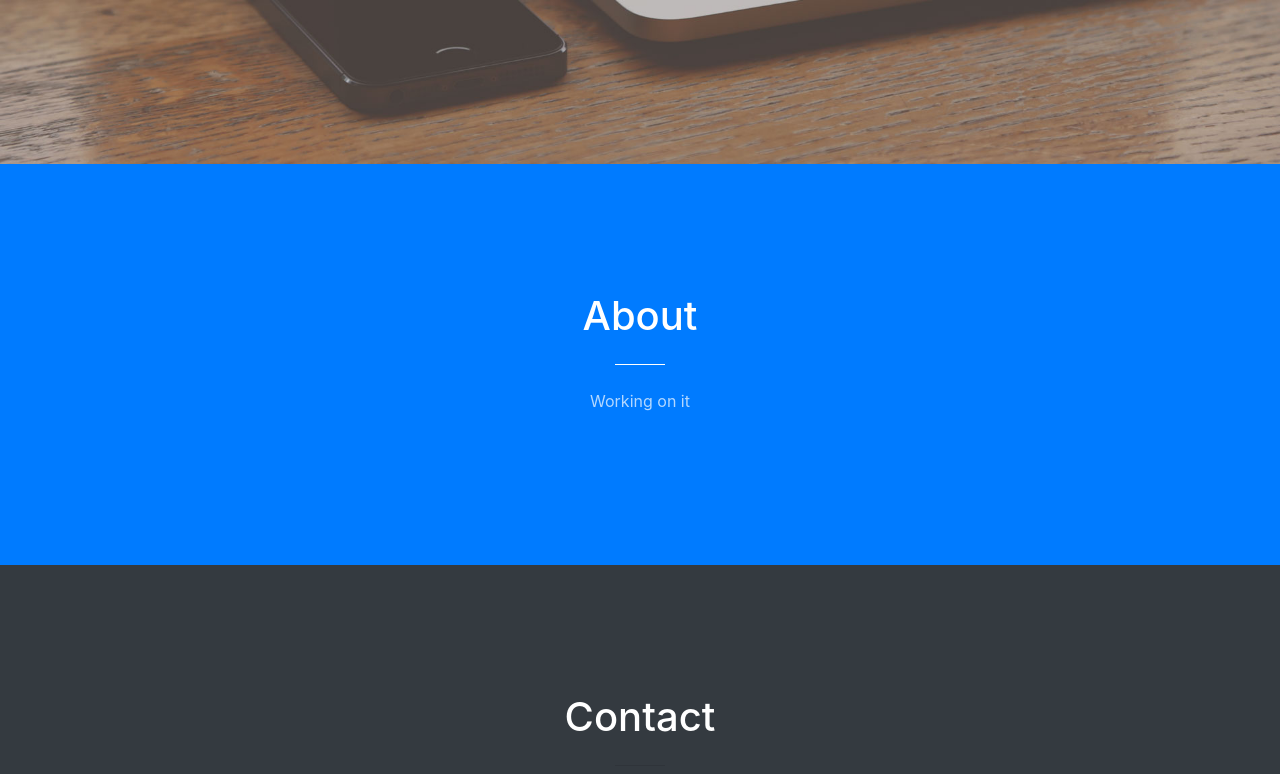
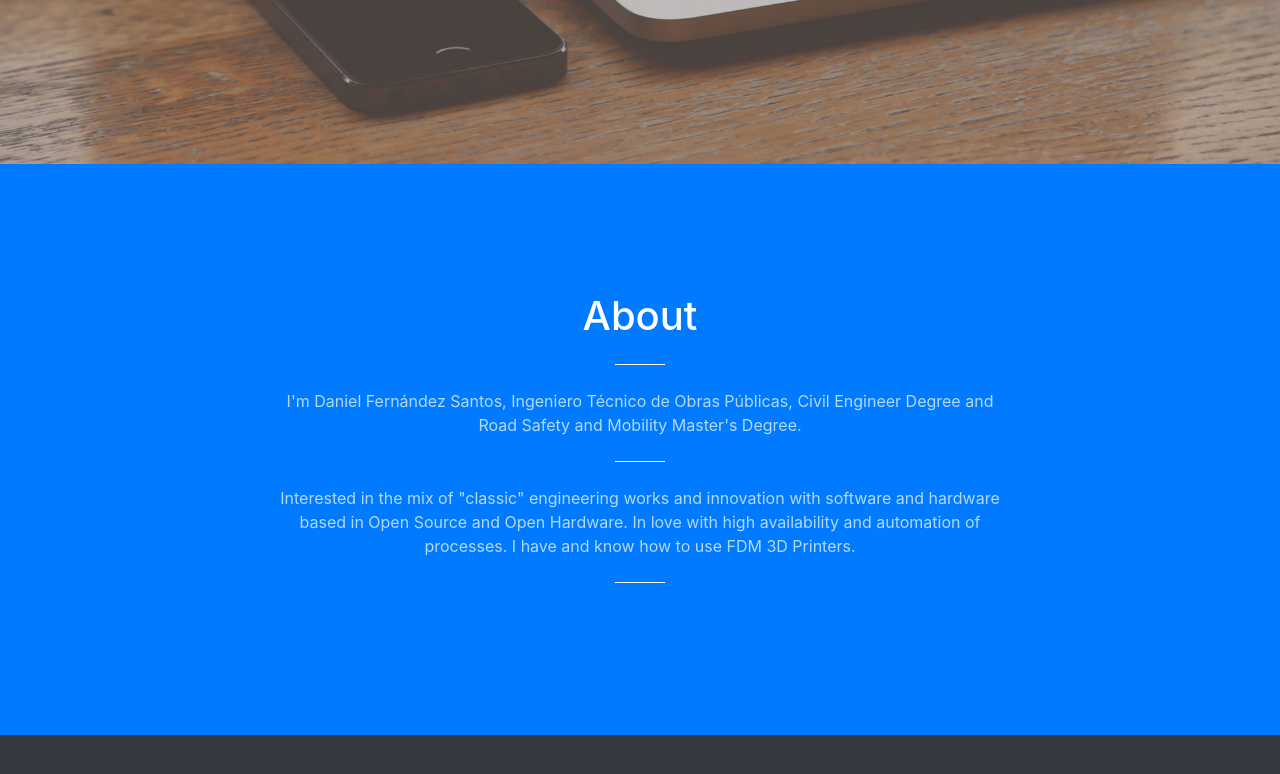
Before and after one commit to danifernandezs/danifernandezs.github.io, a website with bundled scripts: page index.html in a window 1280 px wide. Shown: the part 636-1410 px from the top of the page. Built offline with nearby package versions, Linux system fonts and the light colour scheme.

Commit message:
Masters Degree and first version for the about section

```diff
--- a/index.html
+++ b/index.html
@@ -7,20 +7,21 @@
     <meta name="description" content="">
     <meta name="author" content="">
 
+<!-- My name - Title of WebSite -->
     <title>Daniel Fern&aacute;ndez Santos</title>
 
-    <!-- Bootstrap core CSS -->
+<!-- Bootstrap core CSS -->
     <link href="vendor/bootstrap/css/bootstrap.min.css" rel="stylesheet">
 
-    <!-- Custom fonts for this template -->
+<!-- Custom fonts for this template -->
     <link href="vendor/font-awesome/css/font-awesome.min.css" rel="stylesheet" type="text/css">
     <link href='https://fonts.googleapis.com/css?family=Open+Sans:300italic,400italic,600italic,700italic,800italic,400,300,600,700,800' rel='stylesheet' type='text/css'>
     <link href='https://fonts.googleapis.com/css?family=Merriweather:400,300,300italic,400italic,700,700italic,900,900italic' rel='stylesheet' type='text/css'>
 
-    <!-- Plugin CSS -->
+<!-- Plugin CSS -->
     <link href="vendor/magnific-popup/magnific-popup.css" rel="stylesheet">
 
-    <!-- Custom styles for this template -->
+<!-- Custom styles for this template -->
     <link href="css/creative.min.css" rel="stylesheet">
 
   </head>
@@ -45,7 +46,7 @@
             </li>
 
 <!-- Services Menu Button -->
-<!-- Deactivated
+<!-- Deactivated -->  <!--
             <li class="nav-item">
               <a class="nav-link js-scroll-trigger" href="#services">Services</a>
             </li>
@@ -77,23 +78,27 @@
           </div>
           <div class="col-lg-8 mx-auto">
             <p class="text-faded mb-5">Civil Engineer Degree
-		<br>Road Safety Master's Degree</br>
+		<br>Road Safety and Mobility Master's Degree</br>
 		<br>And yes, I use GitHub</br>
 
 <!-- Contact Buttons on the CV Area -->
+            <hr class="my-1">
+<!-- GitHub Button and Link -->
 		<br>
 		<a href="https://github.com/danifernandezs" target="_blank">
 		<img class="img-fluid" src="img/logo-icon/GitHub/GitHub-Mark-64px.png" alt="" height="32" width="32" >
 		</a>
+<!-- LinkedIn Button and Link -->
 		<a href="https://es.linkedin.com/in/daniel-fern%C3%A1ndez-santos-812a33157" target="_blank">
 		<img class="img-fluid" src="img/logo-icon/LinkedIn/In-Black-66px-R.png" alt="" height="34" width="34">
 		</a>
+<!-- InfoJobs Button and Link -->
 		<a href="https://www.infojobs.net/daniel-fernandez-santos-2.prf" target="_blank">
 		<img class="img-fluid" src="img/logo-icon/InfoJobs/InfoJobs-Black.png" alt="" height="32" width="32">
 		</a>
 		</br>
 
-<!-- Button with no image -- Deactivated
+<!-- Button with no image --> <!-- Deactivated
 		<a class="btn btn-primary btn-xl js-scroll-trigger" href="#ReferedLink">Example Button</a>
 -->
           </div>
@@ -106,9 +111,30 @@
       <div class="container">
         <div class="row">
           <div class="col-lg-8 mx-auto text-center">
+<!-- Title -->
             <h1 class="section-heading text-white">About</h1>
             <hr class="light my-4">
-            <p class="text-faded mb-4">Working on it</p>
+<!-- Text -->
+            <p class="text-faded mb-4">I'm Daniel Fern&aacute;ndez Santos, Ingeniero T&eacute;cnico de Obras P&uacute;blicas, Civil Engineer Degree and Road Safety and Mobility Master's Degree.</p>
+            <hr class="light my-4">
+
+            <p class="text-faded mb-4">Interested in the mix of "classic" engineering works and innovation with software and hardware based in Open Source and Open Hardware. In love with high availability and automation of processes. I have and know how to use FDM 3D Printers.</p>
+            <hr class="light my-4">
+<!-- Deactivated
+            <p class="text-bold text-white ">Why Open Source and Open Hardware?</p>
+            <p class="text-faded mb-4">Answer</p>
+            <hr class="light my-4">
+
+            <p class="text-bold text-white mb-4">Why GitHub?</p>
+            <p class="text-faded mb-4">Answer</p>
+            <hr class="light my-4">
+
+            <p class="text-bold text-white mb-4">3D Printing?</p>
+            <p class="text-faded mb-4">Answer</p>
+            <hr class="light my-4">
+-->
+
+
 
 <!-- Go to services Button --- Deactivated
             <a class="btn btn-light btn-xl js-scroll-trigger" href="#services">Get Started!</a>
```
